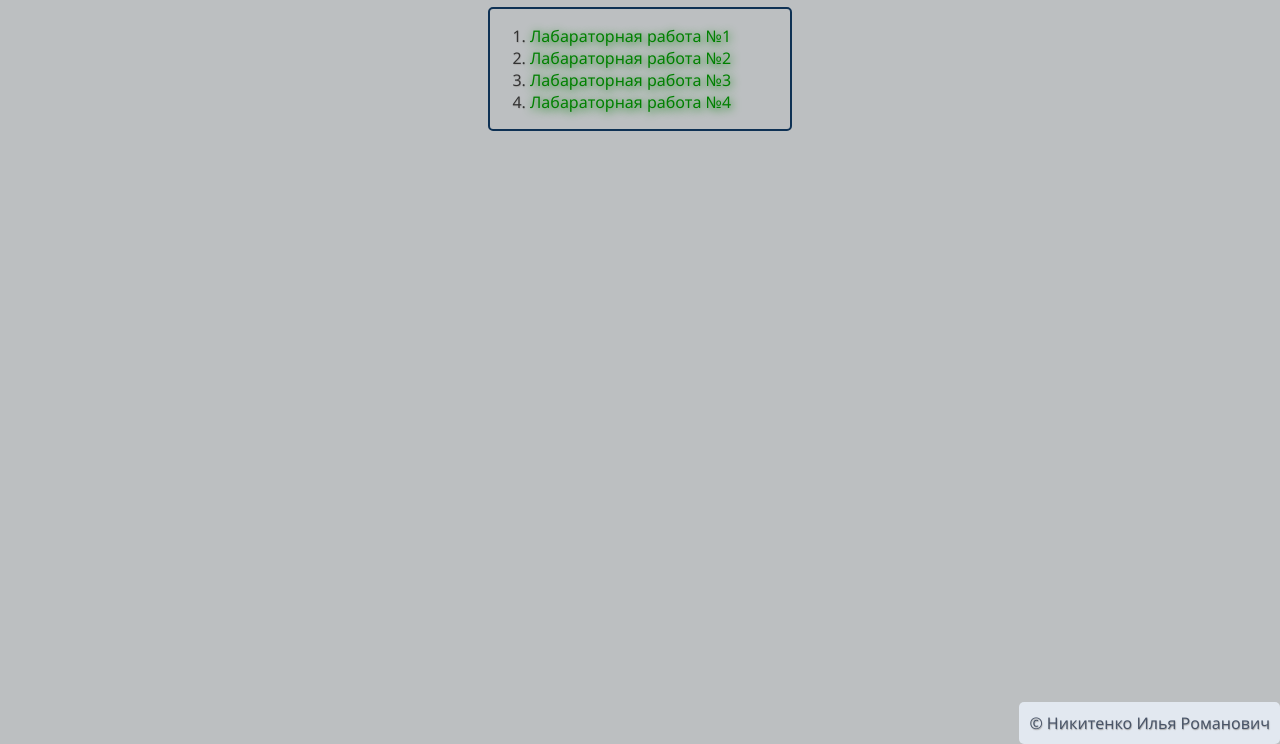
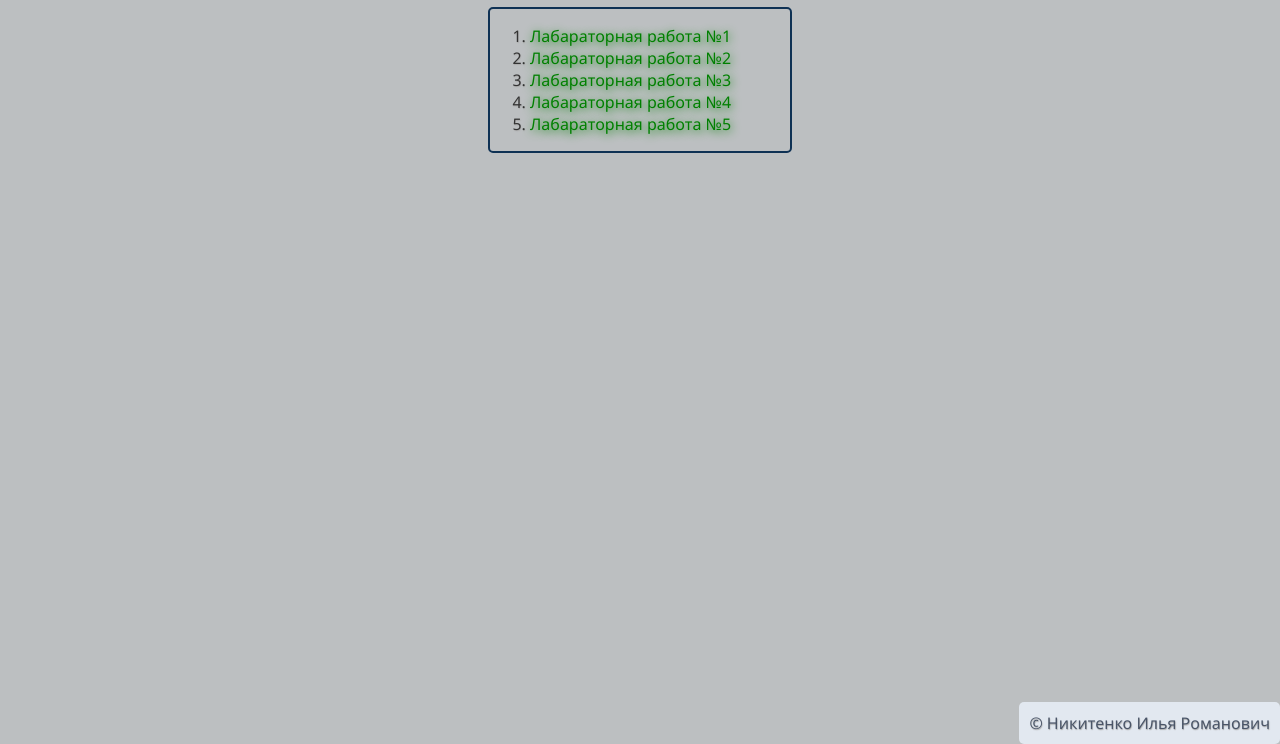
Before and after one commit to nikrob04/foe_study, a plain HTML site: page index.html in a window 1280 px wide. Shown: the part 56-800 px from the top of the page. Drawn offline with Linux system fonts and the light colour scheme.

Commit message:
Заготовка к 5ой лабораторной

```diff
--- a/index.html
+++ b/index.html
@@ -25,6 +25,9 @@
             <li>
                 <a href="lab4\lab4.html">Лабараторная работа №4</a>
             </li>
+            <li>
+                <a href="lab5\lab5.html">Лабараторная работа №5</a>
+            </li>
         </ol>
     </div>
     <footer>
```
